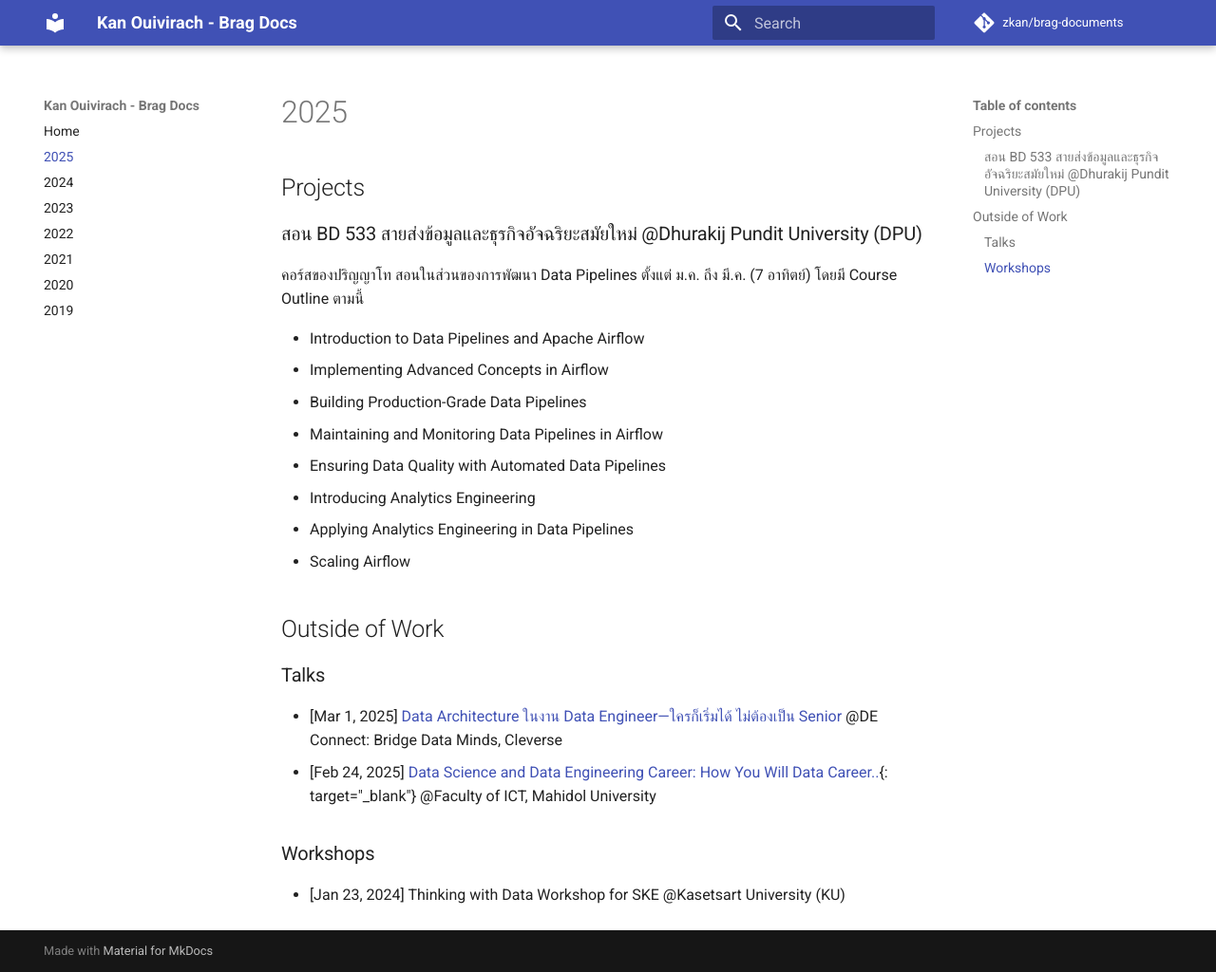
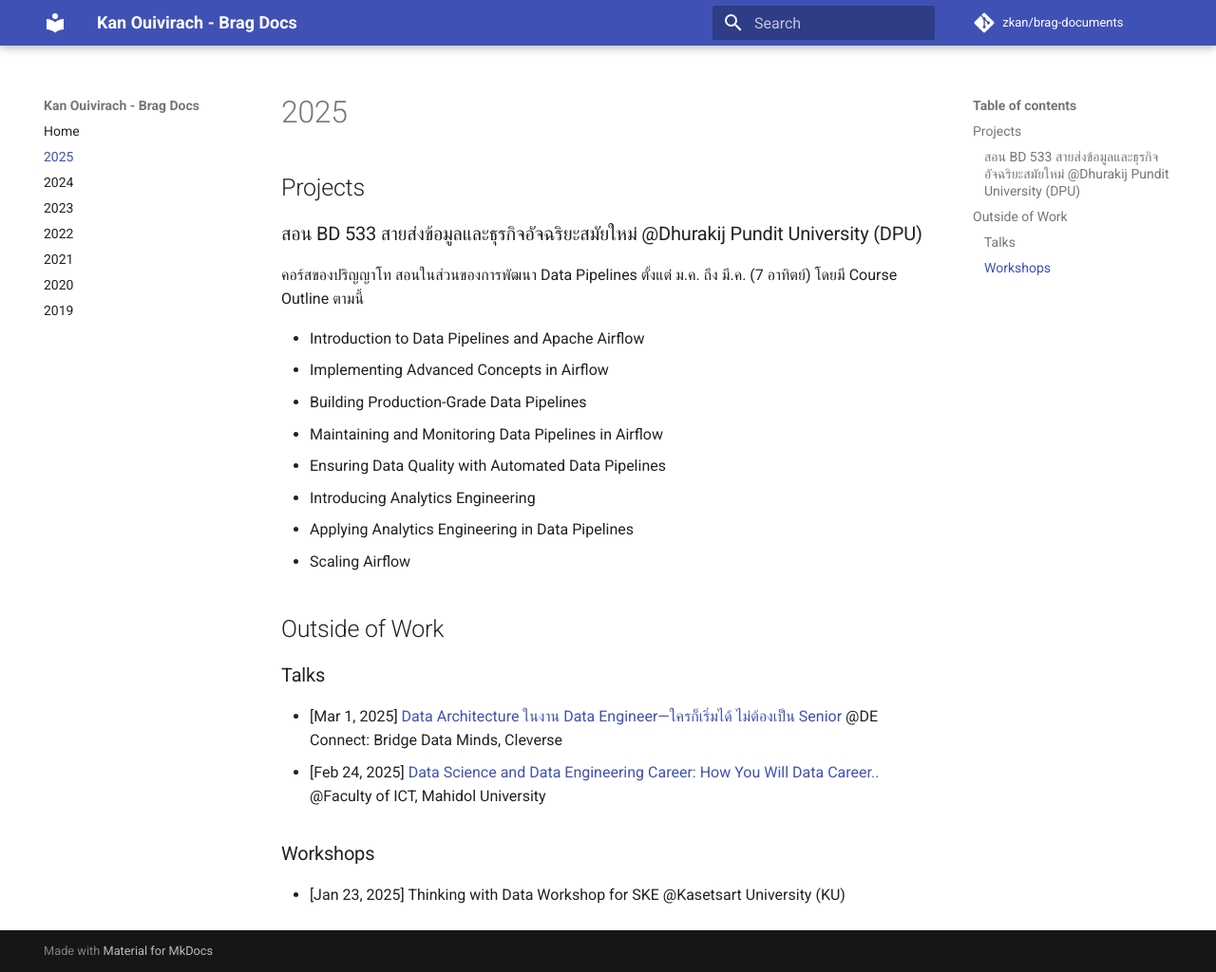
Before and after one commit to zkan/brag-documents, an MkDocs documentation site: the page built from docs/2025.md, in a window 1280 px wide and 1024 px high. Shown: the whole window at 95% size. Built offline with MkDocs 1.6.1 and Material for MkDocs 9.7.7, drawn with Linux system fonts in a browser that asks for light colours; comment, search, counter and statistics services are not loaded.

Commit message:
Fix year and target=_blank

```diff
--- a/docs/2025.md
+++ b/docs/2025.md
@@ -21,12 +21,12 @@
 ### Talks
 
 * [Mar 1, 2025] [Data Architecture ในงาน Data Engineer—ใครก็เริ่มได้ ไม่ต้องเป็น
-Senior](https://docs.google.com/presentation/d/1eFl4UpTwElXZynucUEfGrotrucjfCZ7B8zuXP0GtssY/edit?usp=sharing)
+Senior](https://docs.google.com/presentation/d/1eFl4UpTwElXZynucUEfGrotrucjfCZ7B8zuXP0GtssY/edit?usp=sharing){target=_blank}
 @DE Connect: Bridge Data Minds, Cleverse
 * [Feb 24, 2025] [Data Science and Data Engineering Career: How You Will Data
-Career..](https://docs.google.com/presentation/d/1AYbV8OX-Ndmog5NtdjzpI-vbhGb6OYX0etQuErwpz-o/edit?usp=sharing){:
-target="_blank"} @Faculty of ICT, Mahidol University
+Career..](https://docs.google.com/presentation/d/1AYbV8OX-Ndmog5NtdjzpI-vbhGb6OYX0etQuErwpz-o/edit?usp=sharing){target=_blank}
+@Faculty of ICT, Mahidol University
 
 ### Workshops
 
-* [Jan 23, 2024] Thinking with Data Workshop for SKE @Kasetsart University (KU)
+* [Jan 23, 2025] Thinking with Data Workshop for SKE @Kasetsart University (KU)
```
